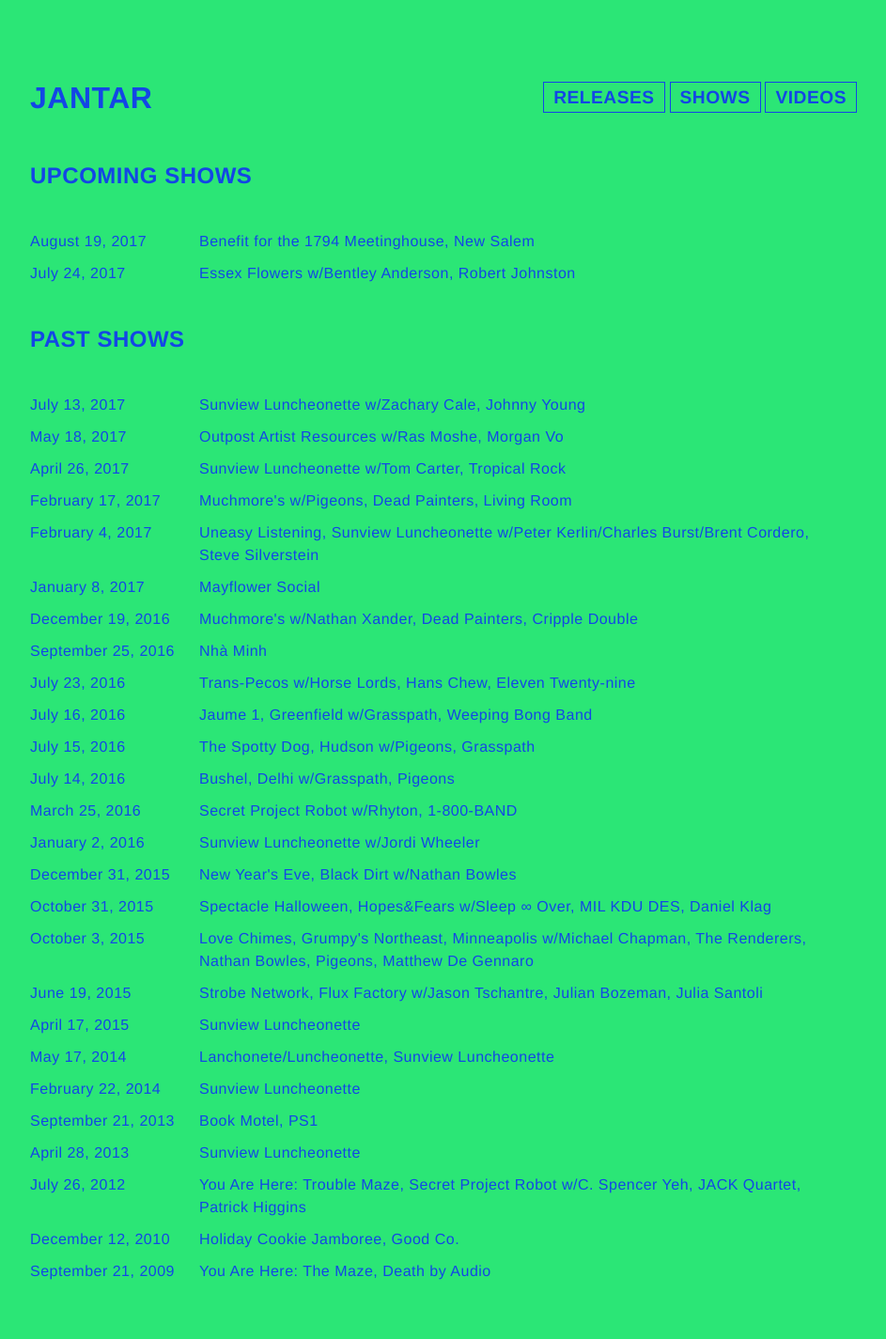
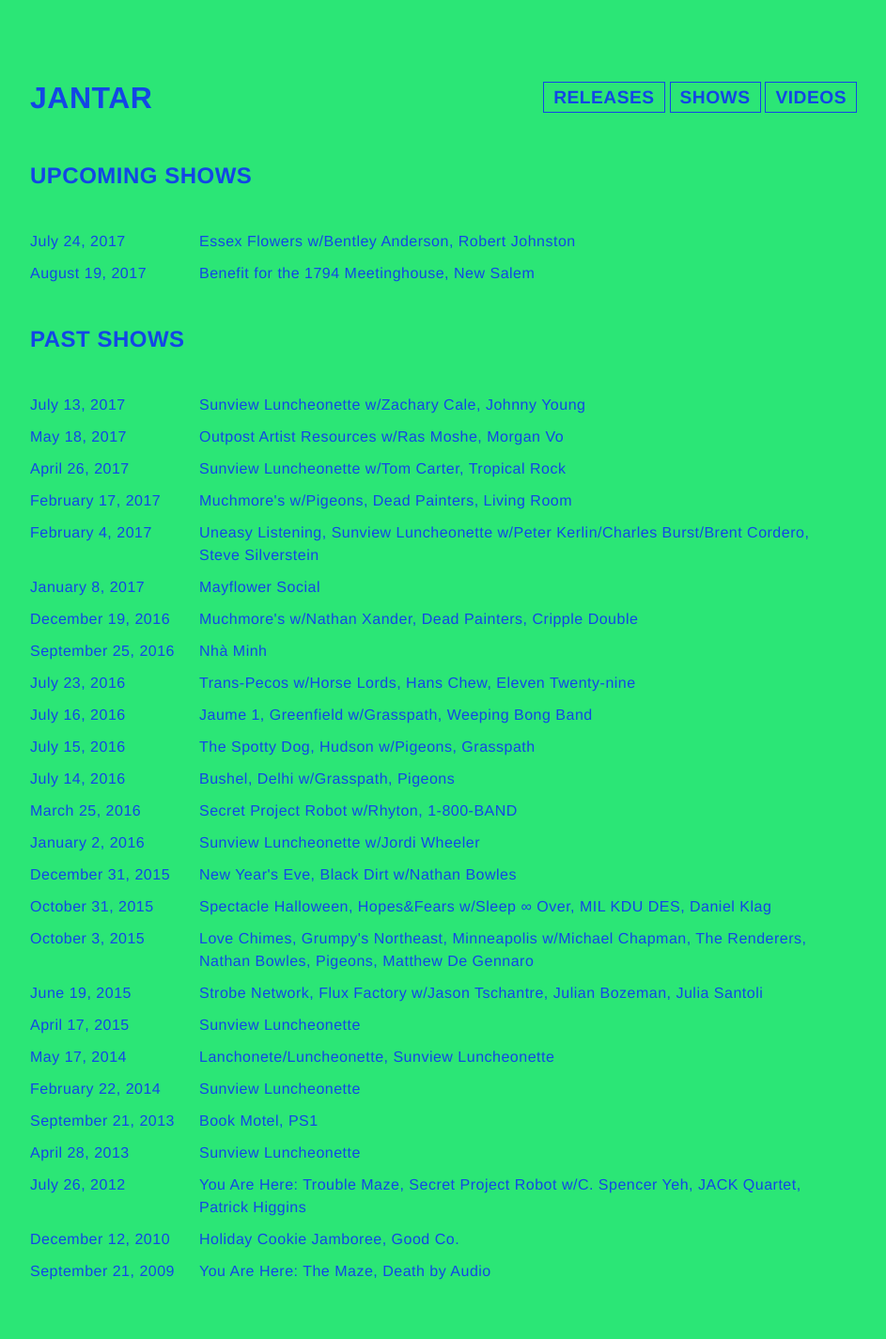
Before and after one commit to kirsten/thejantar.com, a Jekyll site: the page built from shows.html, in a window 1280 px wide. Shown: the whole page at 94% size, without its empty margins (168-1111 px from the left). Built offline with Jekyll 4.4.1, drawn with Linux system fonts in a browser that asks for light colours; part of the change alters nothing that is shown.

```diff
--- a/shows.html
+++ b/shows.html
@@ -3,7 +3,7 @@ layout: default
 title: Shows
 ---
 
-{% assign upcoming_shows = site.data.shows | where_exp: "show", "show.date >= site.time" %}
+{% assign upcoming_shows = site.data.shows | where_exp: "show", "show.date >= site.time" | reverse %}
 {% assign past_shows = site.data.shows | where_exp: "show", "show.date < site.time" %}
 
 <header class="section-header">
```
